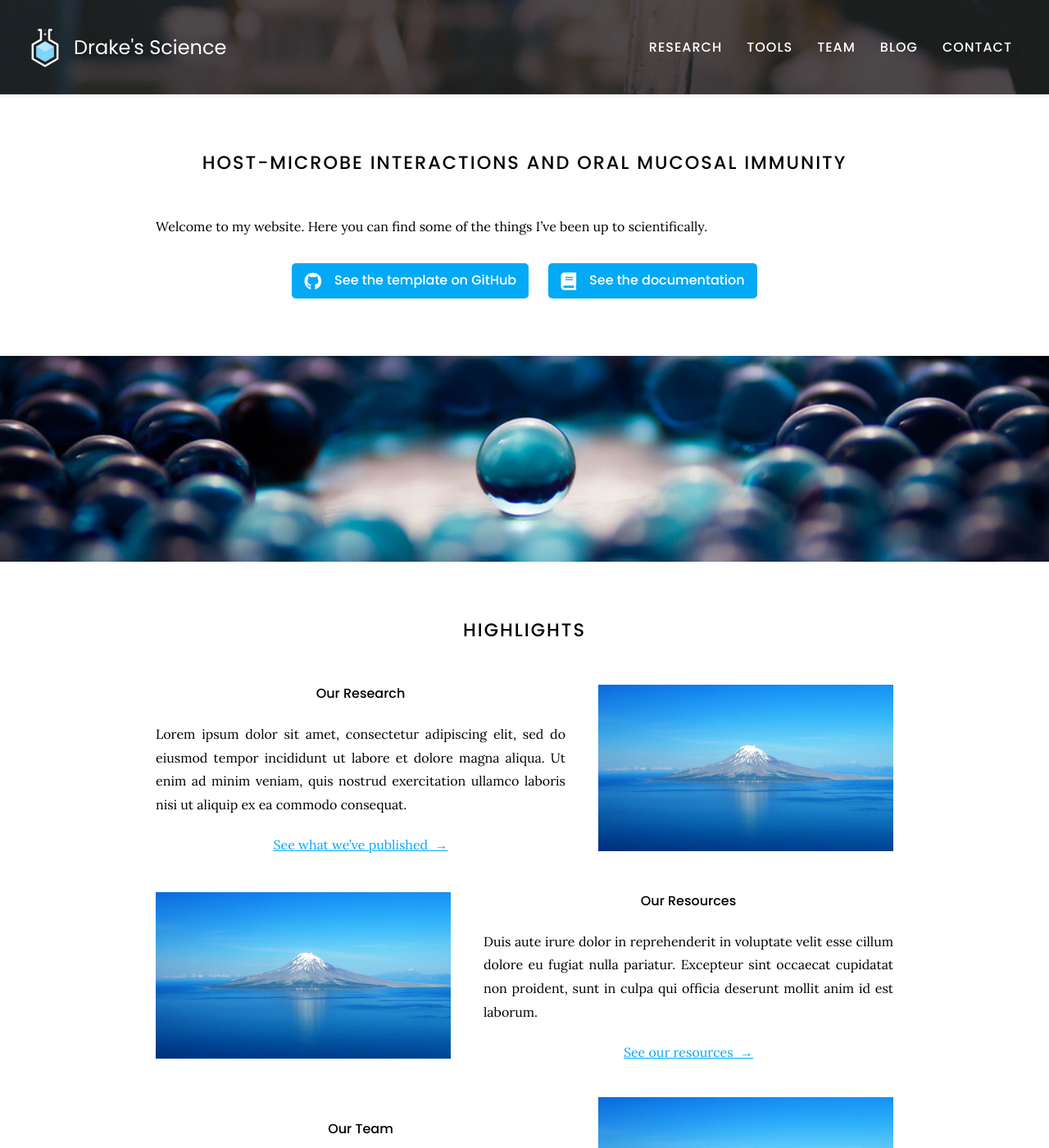
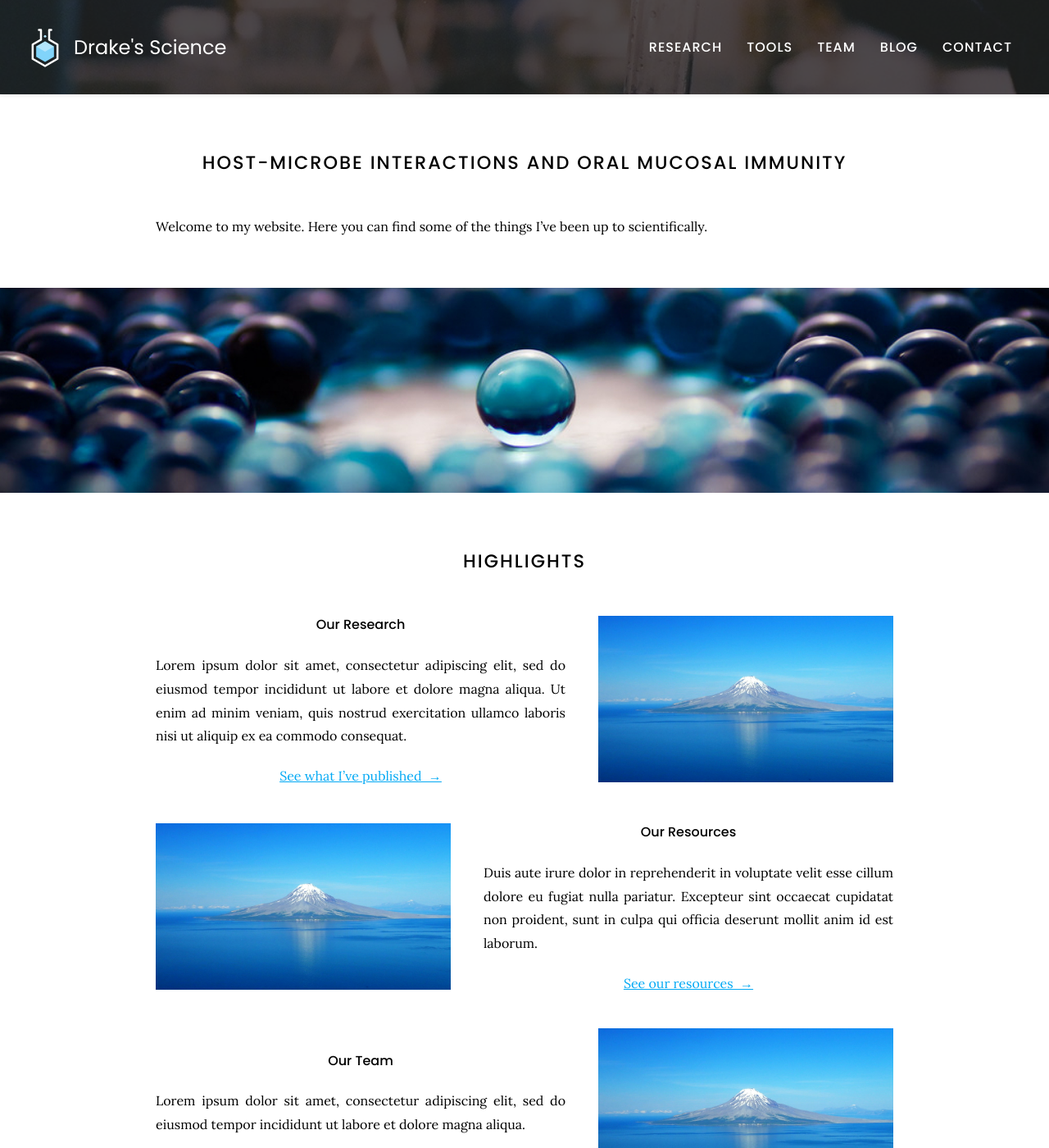
Before and after one commit to williamsdrake/williamsdrake.github.io, a Jekyll site: the page built from index.md, in a window 1280 px wide and 1400 px high. Shown: the whole window at 82% size. Built offline with Jekyll 4.4.1, drawn with Linux system fonts in a browser that asks for light colours; nearby versions of some CDN libraries.

Commit message:
Update index.md

```diff
--- a/index.md
+++ b/index.md
@@ -5,24 +5,6 @@ title: Home
 # Host-microbe interactions and oral mucosal immunity
 
 Welcome to my website. Here you can find some of the things I've been up to scientifically.
-
-{%
-  include link.html
-  type="github"
-  icon=""
-  text="See the template on GitHub"
-  link="greenelab/lab-website-template"
-  style="button"
-%}
-{%
-  include link.html
-  type="docs"
-  icon=""
-  text="See the documentation"
-  link="https://github.com/greenelab/lab-website-template/wiki"
-  style="button"
-%}
-{:.center}
 
 {% include section.html full=true %}
 
@@ -36,7 +18,7 @@ Welcome to my website. Here you can find some of the things I've been up to scie
 Lorem ipsum dolor sit amet, consectetur adipiscing elit, sed do eiusmod tempor incididunt ut labore et dolore magna aliqua.
 Ut enim ad minim veniam, quis nostrud exercitation ullamco laboris nisi ut aliquip ex ea commodo consequat.
 
-[See what we've published &nbsp;→](research)
+[See what I've published &nbsp;→](research)
 {:.center}
 {% endcapture %}
 
```
